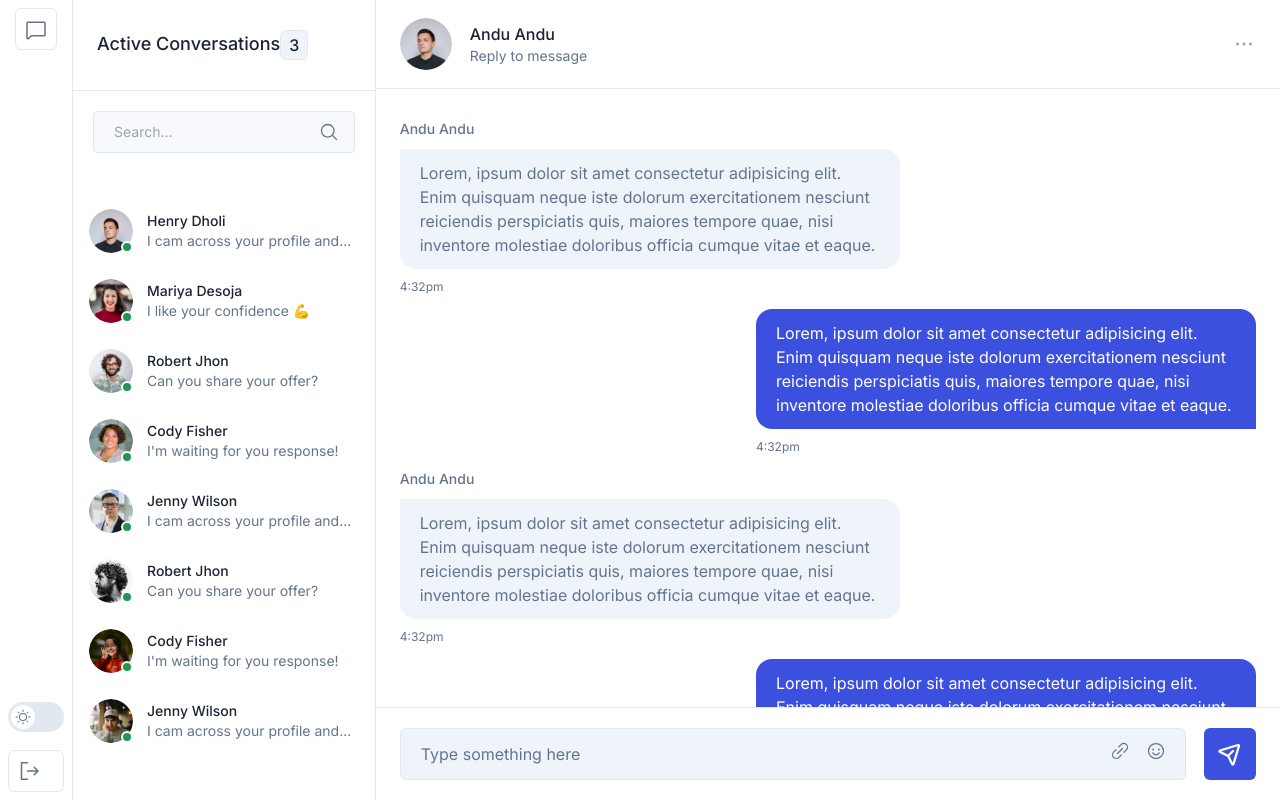
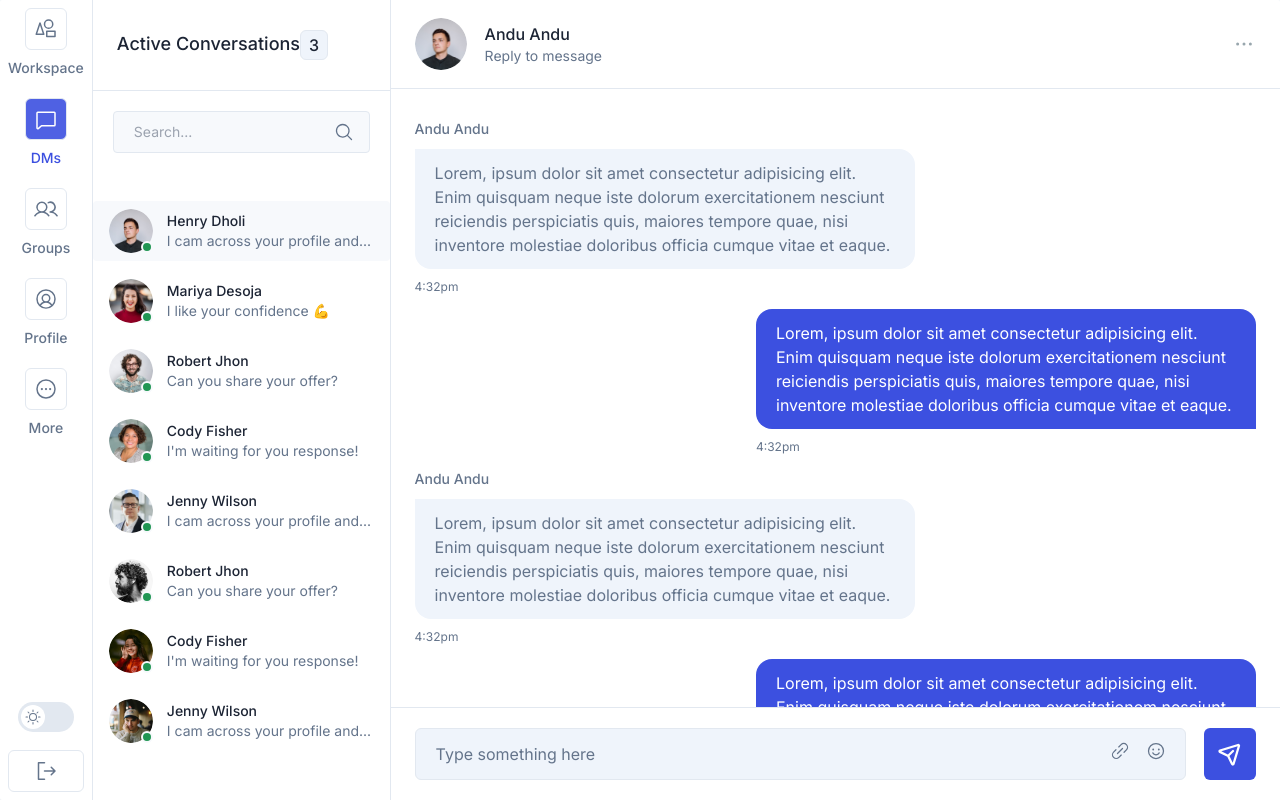
Before and after one commit to Annddu/SMN_chat-app, a React (Vite) app: page / in a window 1280 px wide. Built offline with nearby package versions, Linux system fonts and the light colour scheme.

Commit message:
made dark mode work across all components, added some buttons to side bar and styling to chat list and side bar

```diff
--- a/src/App.jsx
+++ b/src/App.jsx
@@ -1,4 +1,4 @@
-import React from "react"
+import React, { useEffect } from "react"
 import { Route, Routes } from "react-router-dom"
 import Messages from "./pages/Messages"
 import Login from "./pages/auth/Login"
@@ -6,6 +6,17 @@ import Signup from "./pages/auth/Signup"
 import Verification from "./pages/auth/Verification"
 
 function App() {
+
+  useEffect(() => {
+    const colorMode = JSON.parse(window.localStorage.getItem('color-theme'));
+
+    const className = 'dark';
+    const bodyClass = window.document.body.classList;
+
+    colorMode === 'dark' ? bodyClass.add(className) : bodyClass.remove(className);
+
+  }, []);
+
   return (
     <Routes>
       <Route index={true} element={<Messages />} />
--- a/src/components/EmojiPicker.jsx
+++ b/src/components/EmojiPicker.jsx
@@ -4,6 +4,8 @@ import data from '@emoji-mart/data'
 import Picker from '@emoji-mart/react'
 
 export default function EmojiPicker() {
+    const colorMode = JSON.parse(window.localStorage.getItem('color-theme'));
+
     const [pickerOpen, setPickerOpen] = useState(false);
 
     const pickerRef = useRef(null);
@@ -37,7 +39,7 @@ export default function EmojiPicker() {
 
             {pickerOpen && (
                 <div ref={pickerRef} className='absolute z-40 -top-115 right-0'>
-                    <Picker data={data} onEmojiSelect={console.log} />
+                    <Picker theme={colorMode} data={data} onEmojiSelect={console.log} />
                 </div>
             )}
 
--- a/src/pages/auth/Verification.jsx
+++ b/src/pages/auth/Verification.jsx
@@ -28,10 +28,10 @@ export default function Verification() {
                                     {Array.from({length: 4}).map((_, index) => <input type='text' key={index} className='w-full rounded-md border-[1.5px] border-stroke bg-transparent px-5 py-3 text-center text-black outline-none transition focus:border-primary active:border-primary disabled:cursor-default disabled:bg-whiter dark:border-form-strokedark dark:bg-form-input dark:text-white dark:focus:border-primary'/>)}
                                 </div>
 
-                                <p className='mb-5 mt-4 text-left font-medium text-black dark:text-white space-x-2 flex flex-row items-center'>
+                                <div className='mb-5 mt-4 text-left font-medium text-black dark:text-white space-x-2 flex flex-row items-center'>
                                     <div>Did you not receive a code?</div>
                                     <button className='text-primary'>Resend</button>
-                                </p>
+                                </div>
 
                                 <button className='flex w-full justify-center rounded-md bg-primary p-[13px] font-bold text-gray hover:bg-opacity-90'>
                                     Verify
--- a/src/section/chat/ChatList.jsx
+++ b/src/section/chat/ChatList.jsx
@@ -1,5 +1,5 @@
 import { MagnifyingGlass } from '@phosphor-icons/react'
-import React from 'react'
+import React, { useState } from 'react'
 
 import User01 from "../../images/user/user-01.png";
 import User02 from "../../images/user/user-02.png";
@@ -54,6 +54,8 @@ const List = [
 ];
 
 export default function ChatList() {
+  const [selected, setSelected] = useState(0);
+
   return (
     <div className='hidden h-full flex-col xl:flex xl:w-1/4'>
 
@@ -71,7 +73,7 @@ export default function ChatList() {
       </div>
 
       {/* Search Bar */}
-      <div className='flex max-h-full flex-col overflow-auto p-5'>
+      <div className='flex max-h-full flex-col overflow-auto p-5 no-scrollbar'>
         <form className='sticky mb-7'>
           <input  placeholder='Search...'
                   type='text'
@@ -90,10 +92,14 @@ export default function ChatList() {
       <div className='no-scrollbar overflow-auto max-h-full space-y-2.5'>
         {/* Chat List item */}
         {List.map((object, item) => {
-          return <div className=' flex cursor-pointer items-center rounded px-4 py-2
+          return <div className={`flex cursor-pointer items-center rounded px-4 py-2
                                 hover:bg-gray-2
-                                dark:hover:bg-strokedark'
-                  key={item}>
+                                dark:hover:bg-strokedark
+                                ${selected === item ? "bg-gray-2 dark:bg-strokedark" : "hover:bg-gray-2 dark:hover:bg-strokedark "}`}
+                  key={item}
+                  onClick={() => {
+                    setSelected(item);
+                  }}>
                     <div className='relative mr-3.5 h-11 w-full max-w-11 rounded-full'>
                       <img src={object.imgSrc} alt="profile" className='h-full w-full rounded-full object-cover object-center'/>
 
--- a/src/section/chat/Sidebar.jsx
+++ b/src/section/chat/Sidebar.jsx
@@ -1,27 +1,69 @@
-import React from 'react'
-import { Chat, SignOut } from '@phosphor-icons/react'
+import React, { useState } from 'react'
+import { Chat, DotsThreeCircle, Shapes, SignOut, UserCircle, Users } from '@phosphor-icons/react'
 import DarkModeSwitcher from '../../components/DarkModeSwitcher'
 
+const NAVIGATION = [
+  {
+    key: 0,
+    title: "DMs",
+    icon: <Chat size={24}/>
+  },
+  {
+    key: 1,
+    title: "Groups",
+    icon: <Users size={24}/>
+  },
+  {
+    key: 2,
+    title: "Profile",
+    icon: <UserCircle size={24}/>
+  },
+  {
+    key: 3,
+    title: "More",
+    icon: <DotsThreeCircle size={24}/>
+  }
+];
+
 export default function Sidebar() {
+
+  const [selected, setSelected] = useState(0);
+
+  const handleClick = (key) => {
+    setSelected(key);
+  };
+
   return (
-    <div className='  flex flex-col border-r p-2
-                    border-stroke
-                    dark:border-strokedark'>
-      <div className='  mx-auto border rounded-md p-2
-                        border-stroke  hover:bg-stone-100
-                        dark:border-strokedark dark:hover:bg-meta-4'>
+    <div className='flex flex-col border-r p-2 border-stroke dark:border-strokedark'>
+      {/* <div className='  mx-auto border rounded-md p-2 border-stroke  hover:bg-stone-100 dark:border-strokedark dark:hover:bg-meta-4'>
         <Chat size={24} />
+      </div> */}
+
+      <div className='flex flex-col items-center space-y-5'>
+        <div className='space-y-2 flex flex-col text-center'>
+          <div className='mx-auto border rounded-md border-stroke p-2 dark:border-strokedark'>
+            <Shapes size={24}/>
+          </div>
+          <span className='font-medium text-sm'>Workspace</span>
+        </div>
+
+        {NAVIGATION.map(({icon, key, title}) => (
+          <div key={key} className='space-y-2 flex flex-col text-center hover:cursor-pointer hover:text-primary' onClick={() => {handleClick(key)}}>
+            <div className={`mx-auto border rounded-md border-stroke p-2 dark:border-strokedark ${selected === key && "bg-primary bg-opacity-90 text-white"} hover:border-primary dark:hover:border-primary`}>
+              {icon}
+            </div>
+            <span className={`font-medium text-sm ${selected === key && "text-primary"}`}>{title}</span>
+          </div>))}
       </div>
 
       <div className='flex flex-col grow'></div>
 
       <div className='space-y-4.5'>
+        <div className='flex flex-row items-center justify-center'>
+          <DarkModeSwitcher />
+        </div>
 
-        <DarkModeSwitcher />
-
-        <div className='  mx-auto border rounded-md hover:cursor-pointer
-                            border-stroke p-2 hover:bg-stone-100
-                            dark:border-strokedark dark:hover:bg-meta-4'>
+        <div className='flex flex-row items-center justify-center border rounded-md hover:cursor-pointer border-stroke p-2 hover:bg-stone-100 dark:border-strokedark dark:hover:bg-meta-4'>
           <SignOut size={24} />
         </div>
       </div>
```
